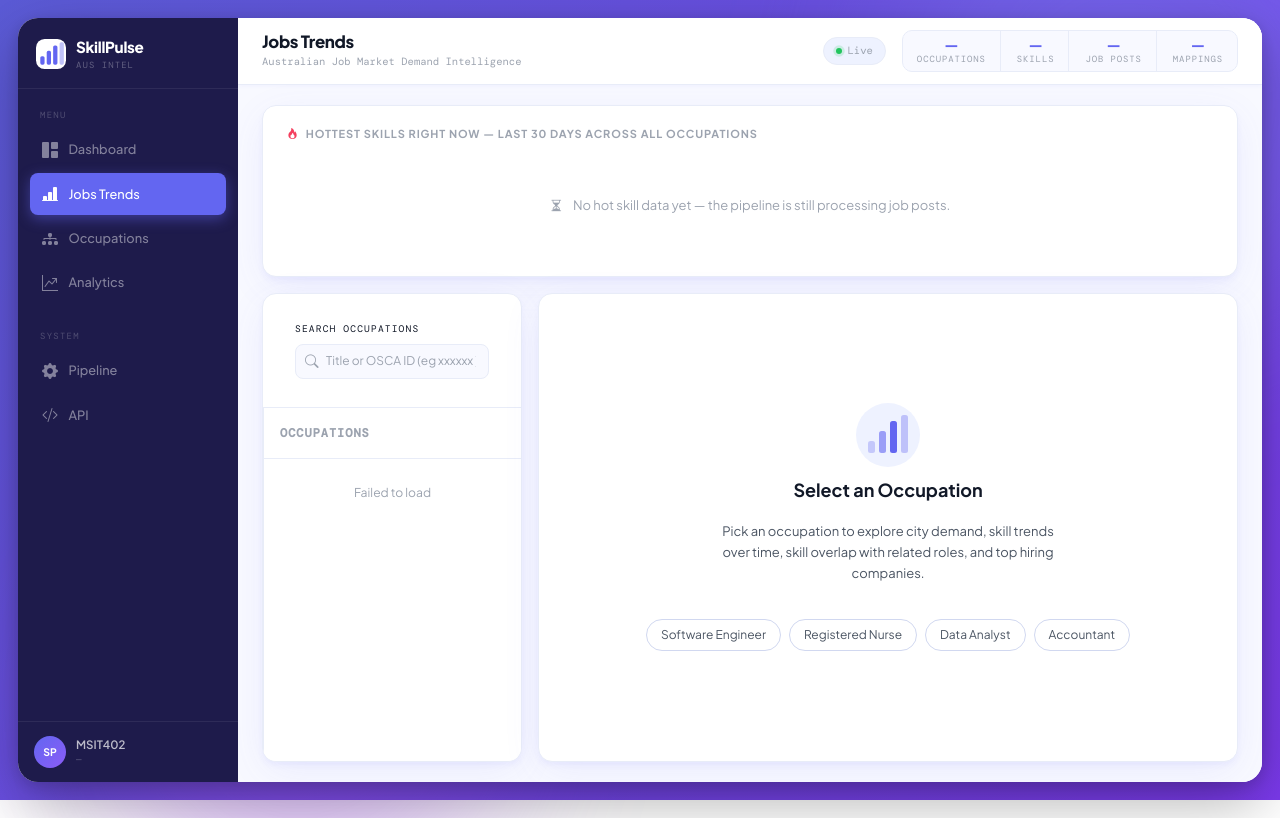
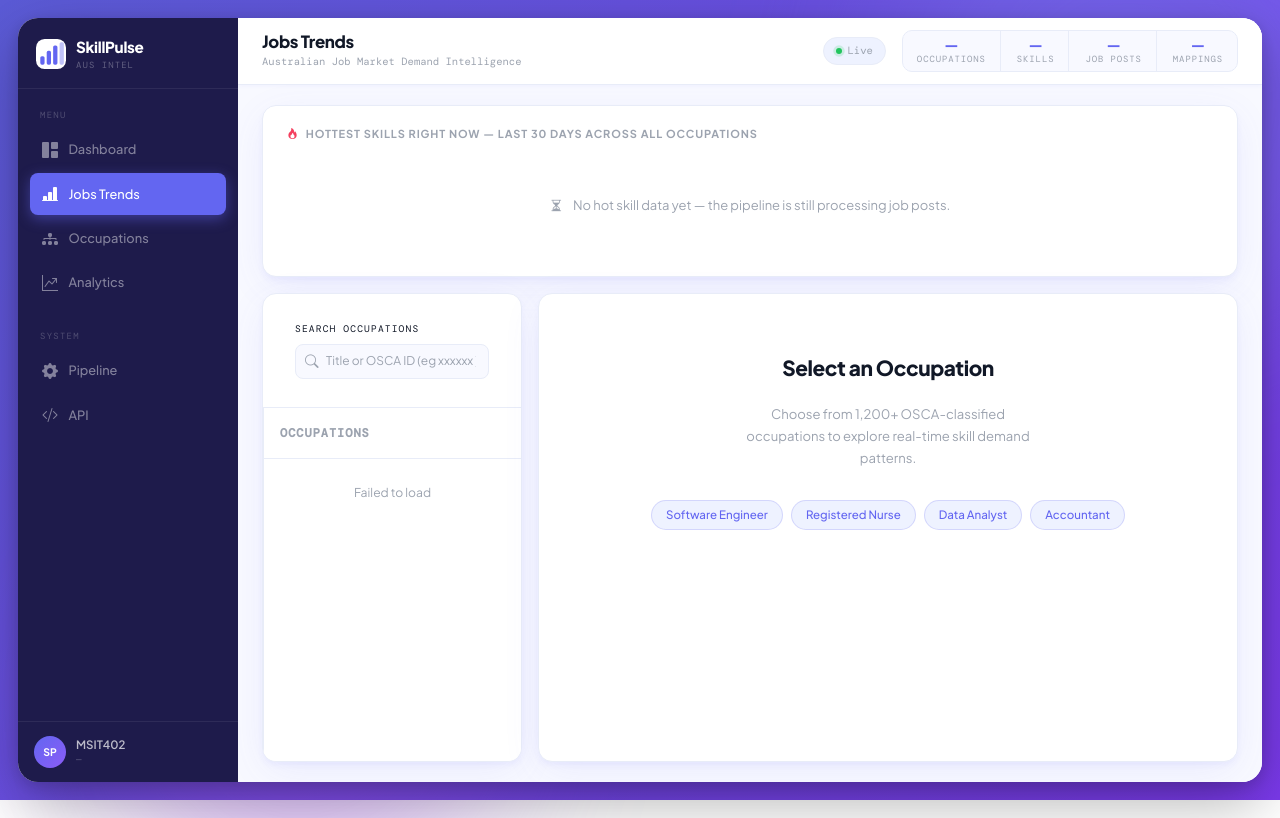
Before and after one commit to AnishBastakoti/Asgn, a FastAPI app: page /skills in a window 1280 px wide. Run offline with FastAPI, Linux system fonts and the light colour scheme; data that the repository does not hold is empty; parts of the project's set-up code (start-up, migrations or seed data) failed here and were passed over; some libraries are stand-ins or nearby versions.

Commit message:
added search via ID in dothdashboard and now code is less messy

```diff
--- /dev/null
+++ b/templates/centralbox.html
@@ -0,0 +1,18 @@
+
+<div class="sp-welcome" id="welcomeState">
+    <div class="sp-welcome-graphic">
+        </div>
+
+    <h3 class="sp-welcome-title">Select an Occupation</h3>
+    <p class="sp-welcome-body">
+        Choose from 1,200+ OSCA-classified occupations
+        to explore real-time skill demand patterns.
+    </p>
+
+    <div class="sp-chips">
+        <span class="sp-chip" onclick="quickSearch('Software Engineer')">Software Engineer</span>
+        <span class="sp-chip" onclick="quickSearch('Registered Nurse')">Registered Nurse</span>
+        <span class="sp-chip" onclick="quickSearch('Data Analyst')">Data Analyst</span>
+        <span class="sp-chip" onclick="quickSearch('Accountant')">Accountant</span>
+    </div>
+</div>
--- a/templates/js/dashboard.js
+++ b/templates/js/dashboard.js
@@ -219,7 +219,14 @@ function renderOccList(occs) {
       };
       list.querySelectorAll('.sp-occ-item').forEach(e => e.classList.remove('active'));
       el.classList.add('active');
-      renderDashboard();
+
+      //check page
+      if (document.getElementById('chartPanel')) {
+        renderDashboard();                    // main dashboard page
+    } else if (document.getElementById('jtChartContent')) {
+        selectOccupation(el);                 // skills/jobs page — corrected name
+    }
+
     });
   });
 }
--- /dev/null
+++ b/templates/search.html
@@ -0,0 +1,10 @@
+<div class="sp-card-section">
+    <div class="sp-section-label">Search Occupations</div>
+    <div class="sp-search-wrap">
+        <i class="bi bi-search sp-search-icon"></i>
+        <input type="text"
+               class="sp-search-input"
+               id="occSearch"
+               placeholder="Title or OSCA ID (eg xxxxxx )"/>
+    </div>
+</div>
--- a/templates/skills.html
+++ b/templates/skills.html
@@ -96,16 +96,7 @@
   <div class="jt-picker">
     <div class="jt-picker-header">
       <!-- Search -->
-    <div class="sp-card-section">
-      <div class="sp-section-label">Search Occupations</div>
-      <div class="sp-search-wrap">
-        <i class="bi bi-search sp-search-icon"></i>
-        <input type="text"
-               class="sp-search-input"
-               id="occSearch"
-               placeholder="Title or OSCA ID (eg xxxxxx )"/>
-      </div>
-      </div>
+       {% include "search.html" %}
     </div>
   <aside class="sp-right-panel">
 
@@ -131,24 +122,7 @@
   <div class="jt-chart-panel">
 
     <!-- Welcome state -->
-    <div class="jt-welcome" id="jtWelcome">
-      <svg width="64" height="64" viewBox="0 0 64 64" fill="none">
-        <circle cx="32" cy="32" r="32" fill="#EEF2FF"/>
-        <rect x="12" y="38" width="7" height="12" rx="2.5" fill="#6366F1" opacity="0.3"/>
-        <rect x="23" y="28" width="7" height="22" rx="2.5" fill="#6366F1" opacity="0.6"/>
-        <rect x="34" y="18" width="7" height="32" rx="2.5" fill="#6366F1"/>
-        <rect x="45" y="12" width="7" height="38" rx="2.5" fill="#6366F1" opacity="0.35"/>
-      </svg>
-      <h3>Select an Occupation</h3>
-      <p>Pick an occupation to explore city demand, skill trends over time, skill overlap with related roles, and top hiring companies.</p>
-      <div class="jt-chips">
-        <span class="jt-chip" onclick="quickSearch('Software Engineer')">Software Engineer</span>
-        <span class="jt-chip" onclick="quickSearch('Registered Nurse')">Registered Nurse</span>
-        <span class="jt-chip" onclick="quickSearch('Data Analyst')">Data Analyst</span>
-        <span class="jt-chip" onclick="quickSearch('Accountant')">Accountant</span>
-      </div>
-    </div>
-
+    <div id ="jtWelcome">{% include "centralbox.html" %} </div>
     <!-- Chart content (hidden until occupation selected) -->
     <div id="jtChartContent" style="display:none; flex-direction:column; height:100%;">
 
```
Also changed, not shown: templates/jobs.html (deleted, +0 -188 lines), templates/main.html (+3 -30 lines).
